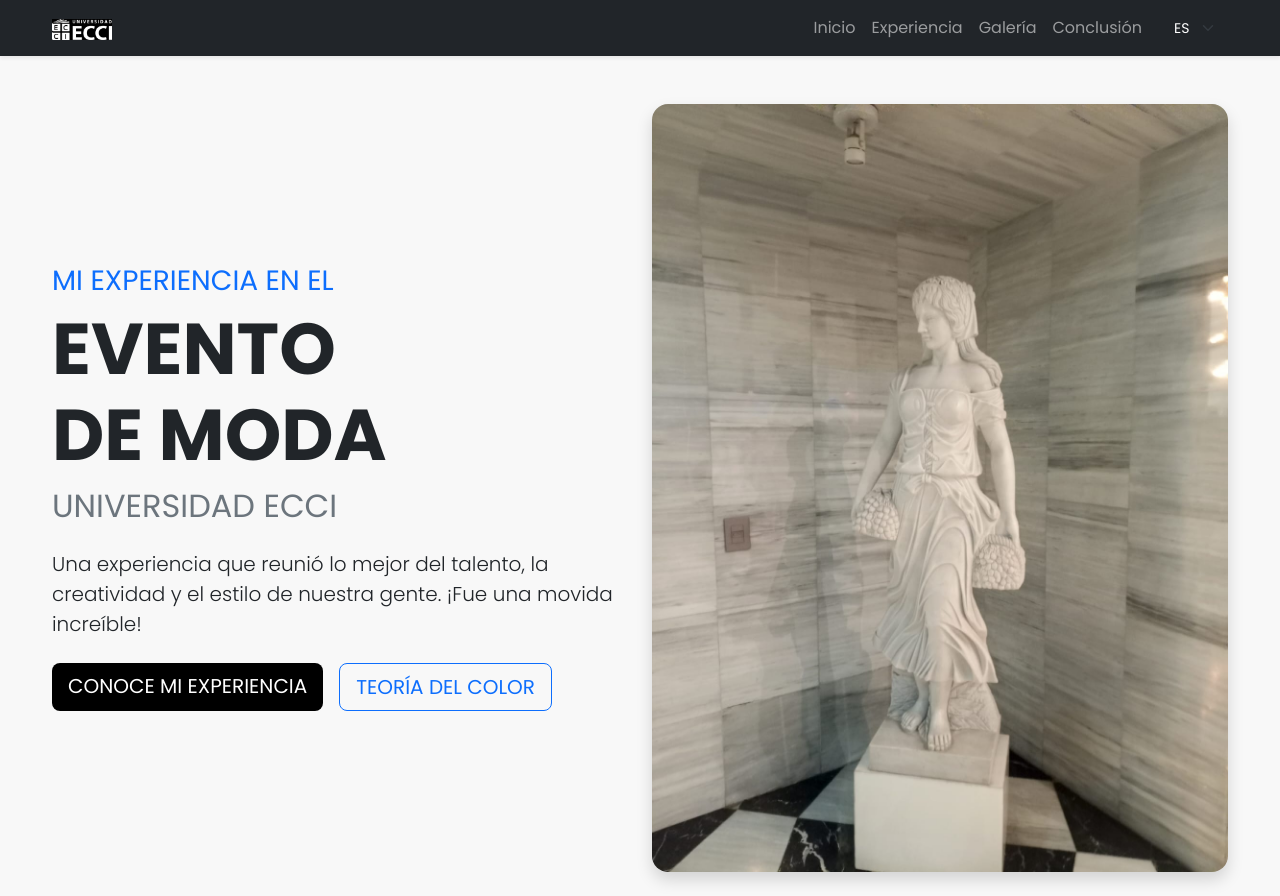
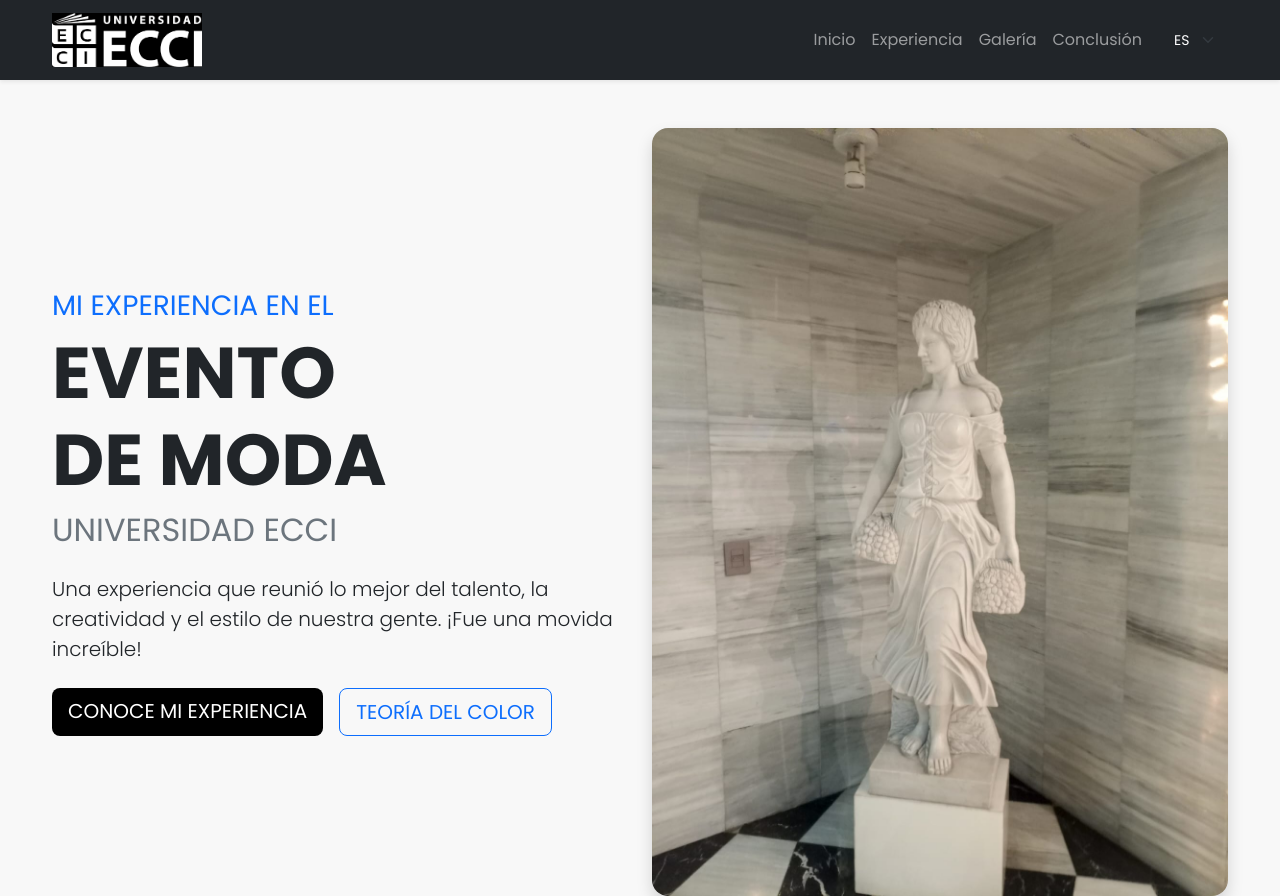
Before and after one commit to JDospinaCr7/MODA_UNIVERSIDAD_ECCI, a plain HTML site: page index.html in a window 1280 px wide. Shown: the top 896 px of the page. Drawn offline with nearby package versions, Linux system fonts and the light colour scheme.

Commit message:
Update index.html

```diff
--- a/index.html
+++ b/index.html
@@ -1,217 +1,110 @@
 <!DOCTYPE html>
-
 <html lang="es">
 
-
-
 <head>
-
     <meta charset="UTF-8">
-
     <meta name="viewport" content="width=device-width, initial-scale=1.0">
-
     <title>Evento de Moda ECCI</title>
-
     <link href="https://cdn.jsdelivr.net/npm/bootstrap@5.3.3/dist/css/bootstrap.min.css" rel="stylesheet">
-
     <link href="https://fonts.googleapis.com/css2?family=Poppins:wght@300;400;600;700&display=swap" rel="stylesheet">
-
     <link rel="stylesheet" href="css/estilos.css">
-
     <style>
-
         .galeria-img { width: 100%; height: 250px; object-fit: cover; }
-
+        .navbar-brand img { width: 150px; }
     </style>
-
 </head>
-
-
 
 <body>
 
-
-
 <nav class="navbar navbar-expand-lg sticky-top bg-dark navbar-dark shadow-sm">
-
     <div class="container">
-
-        <a class="navbar-brand" href="#"><img src="img/logo.png" alt="Logo" width="60"></a>
-
+        <a class="navbar-brand" href="#"><img src="img/logo.png" alt="Logo"></a>
         <button class="navbar-toggler" type="button" data-bs-toggle="collapse" data-bs-target="#navMenu">
-
             <span class="navbar-toggler-icon"></span>
-
         </button>
-
         <div class="collapse navbar-collapse" id="navMenu">
-
             <ul class="navbar-nav ms-auto align-items-center">
-
                 <li class="nav-item"><a class="nav-link" href="#inicio" data-es="Inicio" data-en="Home">Inicio</a></li>
-
                 <li class="nav-item"><a class="nav-link" href="#experiencia" data-es="Experiencia" data-en="Experience">Experiencia</a></li>
-
                 <li class="nav-item"><a class="nav-link" href="#galeria" data-es="Galería" data-en="Gallery">Galería</a></li>
-
                 <li class="nav-item"><a class="nav-link" href="#conclusion" data-es="Conclusión" data-en="Conclusion">Conclusión</a></li>
-
                 <li class="nav-item ms-lg-3">
-
                     <select class="form-select form-select-sm bg-dark text-white border-0" id="langSelector" onchange="cambiarIdioma()">
-
                         <option value="es">ES</option>
-
                         <option value="en">EN</option>
-
                     </select>
-
                 </li>
-
             </ul>
-
         </div>
-
     </div>
-
 </nav>
 
-
-
 <header id="inicio" class="container py-5">
-
     <div class="row align-items-center">
-
         <div class="col-lg-6">
-
             <h3 class="text-primary" data-es="MI EXPERIENCIA EN EL" data-en="MY EXPERIENCE AT THE">MI EXPERIENCIA EN EL</h3>
-
             <h1 class="display-2 fw-bold" data-es="EVENTO<br>DE MODA" data-en="FASHION<br>EVENT">EVENTO<br>DE MODA</h1>
-
             <h2 class="text-secondary" data-es="UNIVERSIDAD ECCI" data-en="ECCI UNIVERSITY">UNIVERSIDAD ECCI</h2>
-
             <p class="lead my-4" data-es="Una experiencia que reunió lo mejor del talento, la creatividad y el estilo de nuestra gente. ¡Fue una movida increíble!" data-en="An experience that brought together the best of talent, creativity, and our people's style. It was an incredible move!">Una experiencia que reunió lo mejor del talento, la creatividad y el estilo de nuestra gente. ¡Fue una movida increíble!</p>
-
             <div class="d-flex gap-3">
-
                 <a href="#experiencia" class="btn btn-dark btn-lg" data-es="CONOCE MI EXPERIENCIA" data-en="KNOW MY EXPERIENCE">CONOCE MI EXPERIENCIA</a>
-
                 <a href="teoria-color.html" class="btn btn-outline-primary btn-lg" data-es="TEORÍA DEL COLOR" data-en="COLOR THEORY">TEORÍA DEL COLOR</a>
-
             </div>
-
         </div>
-
         <div class="col-lg-6 text-center"><img src="img/portada.jpg" class="img-fluid rounded-4 shadow" alt="Evento"></div>
-
     </div>
-
 </header>
 
-
-
 <section id="experiencia" class="container py-5">
-
     <div class="row g-4">
-
         <div class="col-md-6">
-
             <div class="card h-100 p-4 border-0 shadow-sm">
-
                 <h2 data-es="¿DE QUÉ TRATÓ EL EVENTO?" data-en="WHAT WAS THE EVENT ABOUT?">¿DE QUÉ TRATÓ EL EVENTO?</h2>
-
                 <p data-es="El Evento de Moda de la ECCI fue una explosión de talento. No es solo ver ropa pasar; es toda una movida donde los de diseño se la juegan toda." data-en="The ECCI Fashion Event was an explosion of talent. It is not just watching clothes go by; it is a whole scene where design students give it their all.">El Evento de Moda de la ECCI fue una explosión de talento. No es solo ver ropa pasar; es toda una movida donde los de diseño se la juegan toda.</p>
-
                 <p data-es="Lo que más me llamó la atención fue ver cómo cada quien agarra conceptos re locos o temas sociales súper actuales y los convierte en arte." data-en="What caught my attention the most was seeing how everyone takes crazy concepts or current social themes and turns them into art.">Lo que más me llamó la atención fue ver cómo cada quien agarra conceptos re locos o temas sociales súper actuales y los convierte en arte.</p>
-
             </div>
-
         </div>
-
         <div class="col-md-6">
-
             <div class="card h-100 p-4 border-0 shadow-sm bg-light">
-
                 <h2 data-es="SOBRE MI EXPERIENCIA" data-en="ABOUT MY EXPERIENCE">SOBRE MI EXPERIENCIA</h2>
-
                 <p data-es="Quedé sorprendido. Estar ahí metido, viendo el detrás de cámaras y el proceso creativo de cada colección, te cambia la perspectiva." data-en="I was surprised. Being there, seeing behind the scenes and the creative process of each collection, changes your perspective.">Quedé sorprendido. Estar ahí metido, viendo el detrás de cámaras y el proceso creativo de cada colección, te cambia la perspectiva.</p>
-
                 <p data-es="Desde cómo organizaron todo hasta el ambiente en la pasarela, fue una experiencia que no olvido." data-en="From how they organized everything to the atmosphere on the runway, it was an experience I won't forget.">Desde cómo organizaron todo hasta el ambiente en la pasarela, fue una experiencia que no olvido.</p>
-
             </div>
-
         </div>
-
     </div>
-
 </section>
 
-
-
 <section id="galeria" class="container py-5">
-
     <h2 class="text-center mb-4" data-es="GALERÍA DEL EVENTO" data-en="EVENT GALLERY">GALERÍA DEL EVENTO</h2>
-
     <div class="row g-3">
-
         <div class="col-6 col-md-4"><img src="img/galeria1.jpg" class="img-fluid rounded shadow-sm galeria-img"></div>
-
         <div class="col-6 col-md-4"><img src="img/galeria2.jpg" class="img-fluid rounded shadow-sm galeria-img"></div>
-
         <div class="col-6 col-md-4"><img src="img/galeria3.jpg" class="img-fluid rounded shadow-sm galeria-img"></div>
-
         <div class="col-6 col-md-4"><img src="img/galeria4.jpg" class="img-fluid rounded shadow-sm galeria-img"></div>
-
         <div class="col-6 col-md-4"><img src="img/galeria5.jpg" class="img-fluid rounded shadow-sm galeria-img"></div>
-
     </div>
-
 </section>
 
-
-
 <section id="conclusion" class="container py-5">
-
     <div class="bg-dark text-white p-5 rounded-5">
-
         <h2 class="text-warning" data-es="CONCLUSIÓN" data-en="CONCLUSION">CONCLUSIÓN</h2>
-
         <p data-es="Al final, el Evento de Moda ECCI fue ver cómo la gente de la U le mete toda la disciplina y pasión para transformar una idea en arte puro." data-en="In the end, the ECCI Fashion Event was seeing how the university students put all their discipline and passion into transforming an idea into pure art.">Al final, el Evento de Moda ECCI fue ver cómo la gente de la U le mete toda la disciplina y pasión para transformar una idea en arte puro.</p>
-
         <p data-es="Me voy con la cabeza llena de ideas y con muchas ganas de seguir metiéndole fichas a mis propios proyectos; esto me dio la motivación para no quedarme atrás en mi estudio." data-en="I leave with my head full of ideas and eager to keep putting effort into my own projects; this gave me the motivation not to fall behind in my studies.">Me voy con la cabeza llena de ideas y con muchas ganas de seguir metiéndole fichas a mis propios proyectos; esto me dio la motivación para no quedarme atrás en mi estudio.</p>
-
     </div>
-
 </section>
 
-
-
 <footer class="py-4 text-center text-muted">
-
     <p>&copy; 2026 EVENTO DE MODA ECCI - Bogotá, Colombia</p>
-
 </footer>
 
-
-
 <script>
-
     function cambiarIdioma() {
-
         const lang = document.getElementById('langSelector').value;
-
         document.querySelectorAll('[data-es]').forEach(el => {
-
             el.innerHTML = el.getAttribute(lang === 'en' ? 'data-en' : 'data-es');
-
         });
-
     }
-
 </script>
-
 <script src="https://cdn.jsdelivr.net/npm/bootstrap@5.3.3/dist/js/bootstrap.bundle.min.js"></script>
-
 </body>
-
 </html>
```
